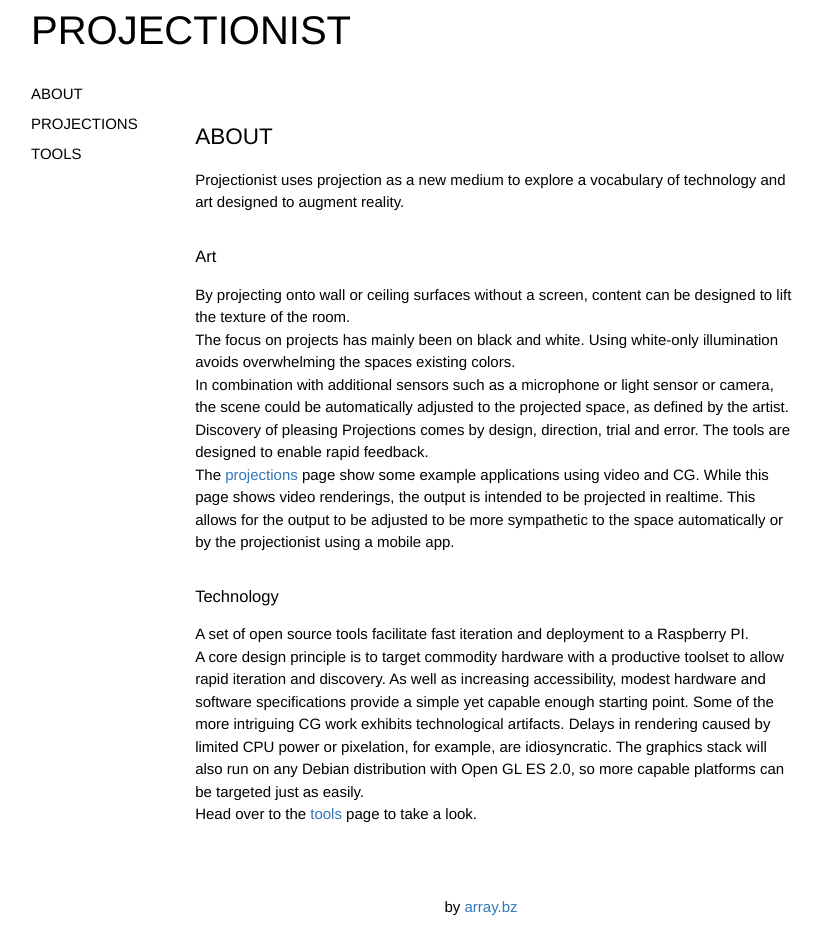
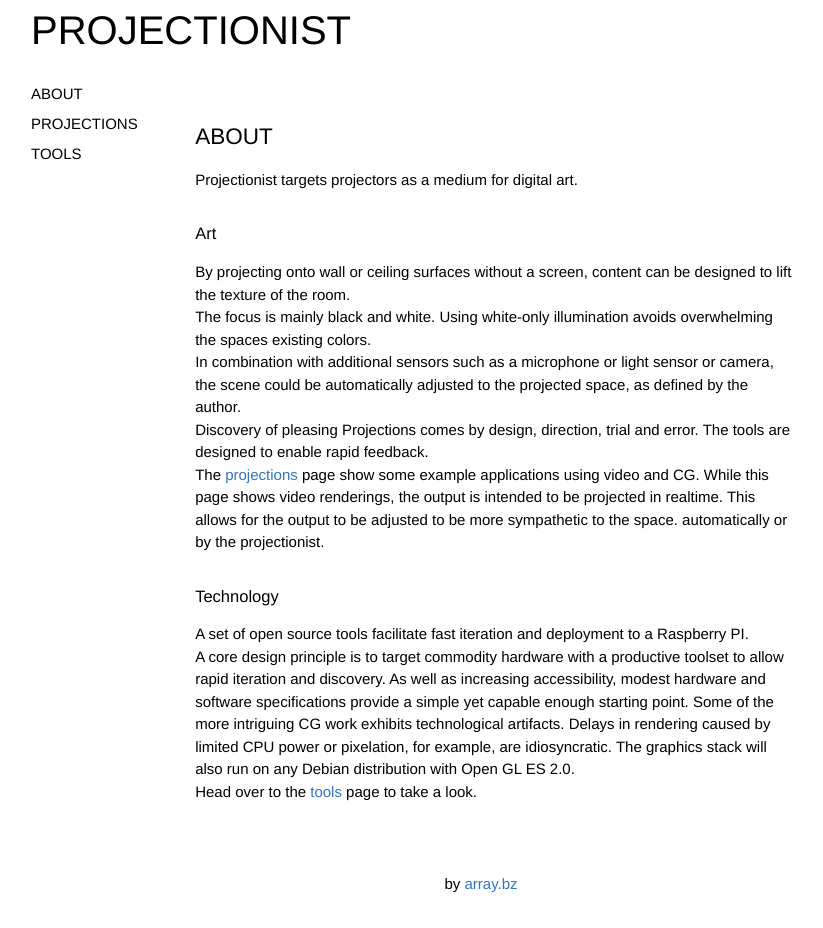
Before and after one commit to projectionist/projectionist.github.io, a Jekyll site: the page built from about.md, in a window 1280 px wide. Shown: the whole page, without its empty margins (159-982 px from the left). Built offline with Jekyll 4.4.1, drawn with Linux system fonts in a browser that asks for light colours; Markdown is read by kramdown in place of the engine named in the settings; after the commit the page ends 906 px from its top, so only the background shows below that.

Commit message:
copy revision

```diff
--- a/about.md
+++ b/about.md
@@ -5,31 +5,31 @@ permalink: /about/
 ---
 
 
-Projectionist uses projection as a new medium to explore a vocabulary of technology and art designed to augment reality.
+Projectionist targets projectors as a medium for digital art.
 
 ## Art
 
 By projecting onto wall or ceiling surfaces without a screen, content can be designed
 to lift the texture of the room.
 
-The focus on projects has mainly been on black and white.
+The focus is mainly black and white.
 Using white-only illumination avoids overwhelming the spaces existing colors.
 
 In combination with additional sensors such as a microphone or light sensor or camera, the scene could be automatically
-adjusted to the projected space, as defined by the artist.
+adjusted to the projected space, as defined by the author.
 
 Discovery of pleasing Projections comes by design, direction, trial and error.
 The tools are designed to enable rapid feedback.
 
 The <a href="/projections">projections</a> page show some example applications using video and CG.
 While this page shows video renderings, the output is intended to be projected in realtime.
-This allows for the output to be adjusted to be more sympathetic to the space automatically or by the projectionist using a mobile app.
+This allows for the output to be adjusted to be more sympathetic to the space. automatically or by the projectionist.
 
 ## Technology
 
 A set of open source tools facilitate fast iteration and deployment to a Raspberry PI.
 
 A core design principle is to target commodity hardware with a productive toolset to allow rapid iteration and discovery.
-As well as increasing accessibility, modest hardware and software specifications provide a simple yet capable enough starting point. Some of the more intriguing CG work exhibits technological artifacts. Delays in rendering caused by limited CPU power or pixelation, for example, are idiosyncratic. The graphics stack will also run on any Debian distribution with Open GL ES 2.0, so more capable platforms can be targeted just as easily.
+As well as increasing accessibility, modest hardware and software specifications provide a simple yet capable enough starting point. Some of the more intriguing CG work exhibits technological artifacts. Delays in rendering caused by limited CPU power or pixelation, for example, are idiosyncratic. The graphics stack will also run on any Debian distribution with Open GL ES 2.0.
 
 Head over to the <a href="/tools">tools</a> page to take a look.
```
